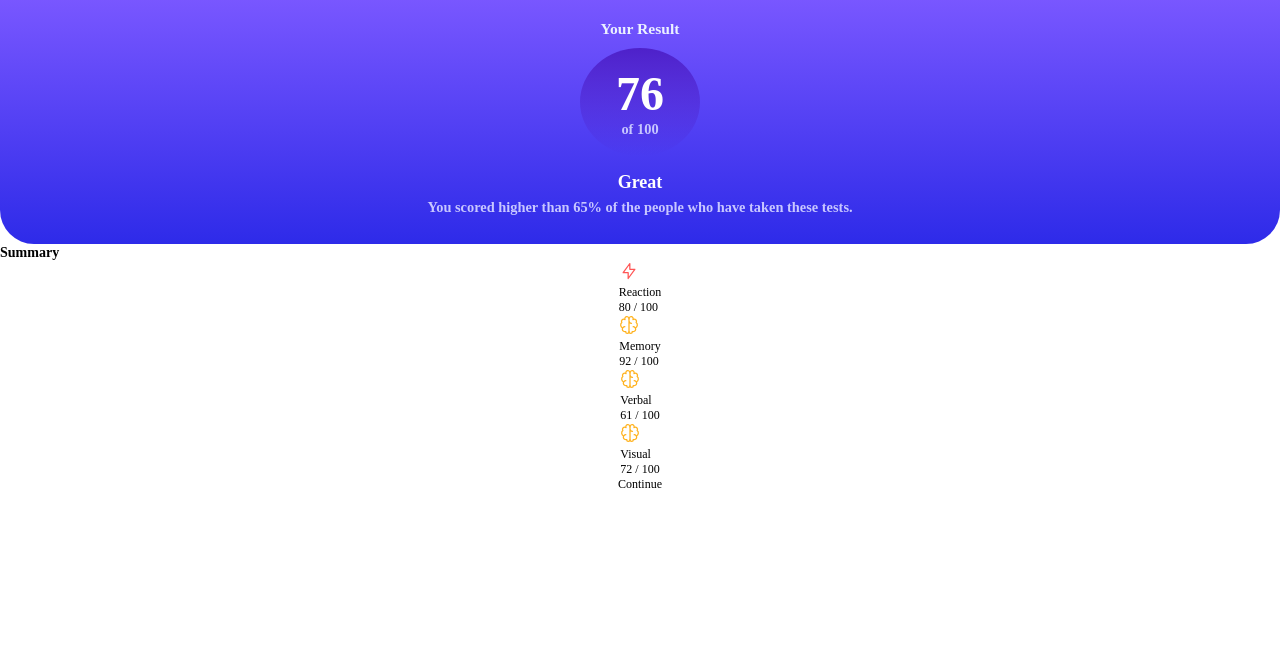
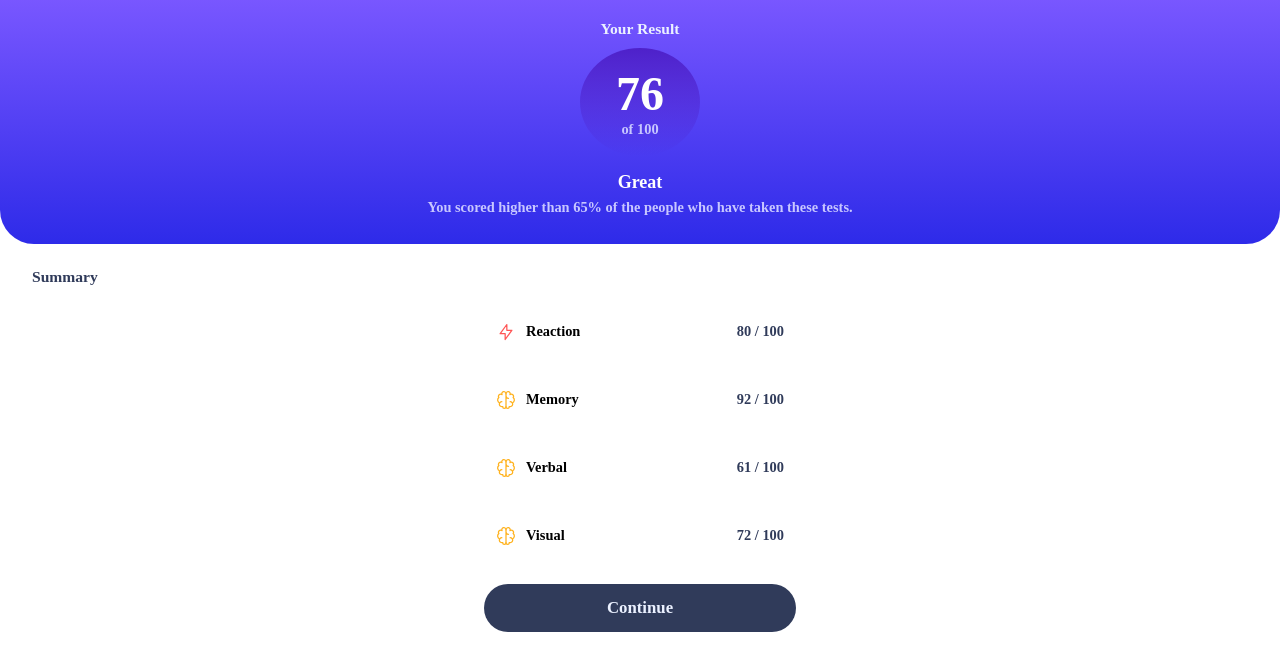
Before and after one commit to the-soban/frontend-mentor-challenges, a plain HTML site: page results-summary-component-main/index.html in a window 1280 px wide. Drawn offline with Linux system fonts and the light colour scheme.

Commit message:
Updated style.css file

```diff
--- a/results-summary-component-main/style.css
+++ b/results-summary-component-main/style.css
@@ -82,9 +82,119 @@ html{
 
 }
 
+.summary-heading{
+    font-size: 1.3rem;
+    font-weight: 800;
+
+    color: hsl(224, 30%, 27%);
+
+    margin: 24px 0px 12px 32px;
+}
+
 .lower-box{
     display: flex;
     flex-direction: column;
     align-items: center;
     justify-content: center;
+
+
 }
+
+.score-box{
+    display: flex;
+    justify-content: space-between;
+    align-items: center;
+
+    width: 312px;
+    padding: 16px 0px;
+    margin: 8px 0px;
+
+    border-radius: 12px;
+}
+
+.score{
+    font-size: 1.2rem;
+    font-weight: 700;
+
+    color: hsl(224, 30%, 27%);
+
+    margin-right: 12px;
+}
+
+.score span{
+    color: hsl(224, 30%, 27%, 0.5);
+}
+
+.left-box{
+    display: flex;
+    justify-content: space-evenly;
+    align-items: center;
+
+    margin-left: 12px;
+}
+
+.left-box p{
+    font-size: 1.2rem;
+    font-weight: 700;
+
+    margin-left: 10px;
+}
+
+.left-box1 p{
+    color: hsl(0, 100%, 67%);
+}
+
+.score-box1{
+    background-color: hsla(0, 100%, 67%, 0.1);
+}
+
+.left-box2 p{
+    color: hsl(39, 100%, 56%);
+}
+
+.score-box2{
+    background-color: hsl(39, 100%, 56%, 0.1);
+}
+
+.left-box3 p{
+    color: hsl(166, 100%, 37%);
+}
+
+.score-box3{
+    background-color: hsl(166, 100%, 37%, 0.1);
+}
+
+.left-box4 p{
+    color: hsl(234, 85%, 45%);
+}
+
+.score-box4{
+    background-color: hsl(234, 85%, 45%, 0.1);
+}
+
+.button{
+    font-size: 1.4rem;
+    font-weight: 700;
+
+    color: hsl(221, 100%, 96%);
+    background: hsl(224, 30%, 27%);
+
+    width: 312px;
+    margin: 14px 0px 12px;
+    padding: 14px 20px;
+    text-align: center;
+
+    border-radius: 32px;
+}
+
+.button:hover{
+    background: linear-gradient(hsl(252, 100%, 67%), hsl(241, 81%, 54%));
+    cursor: pointer;
+}
+
+
+@media only screen and (min-width: 1366px){
+    .upper-box{
+        /* background: aqua; */
+    }
+}
```
